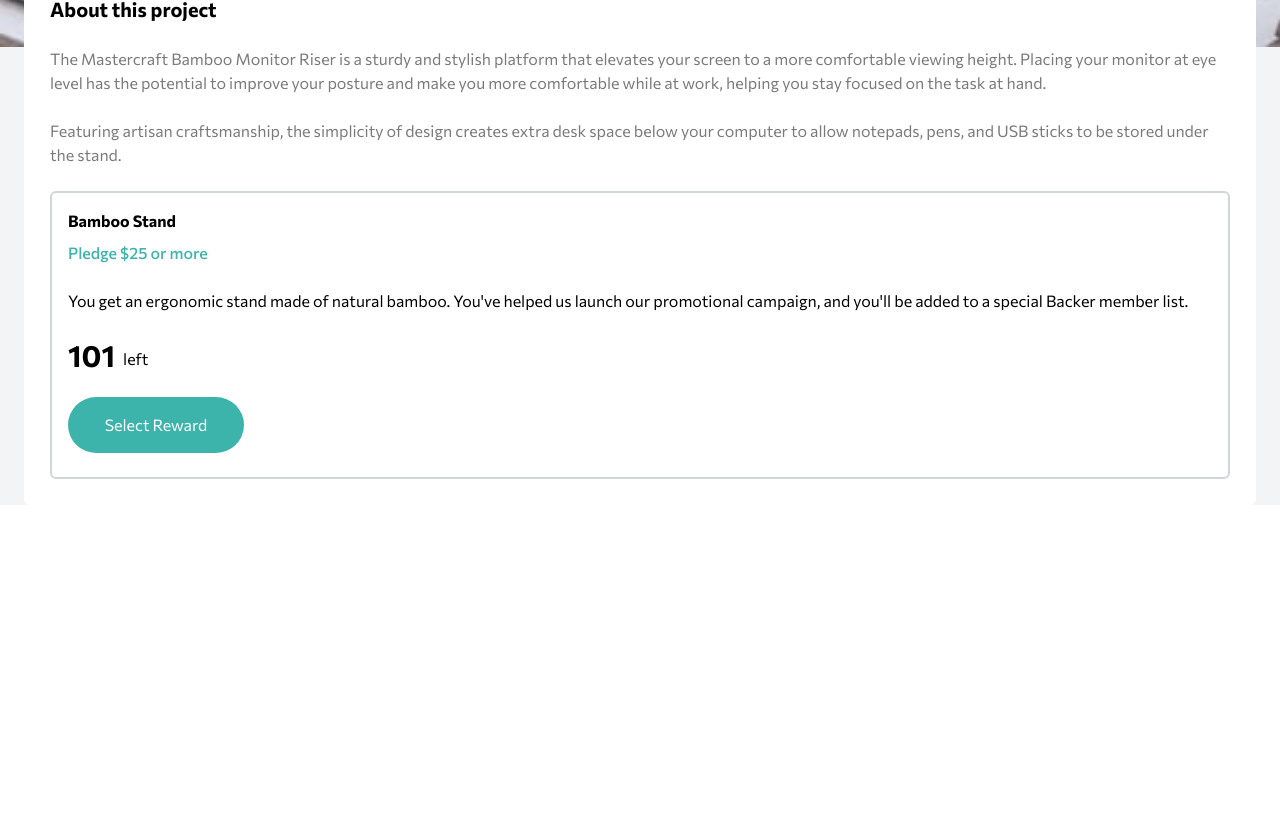
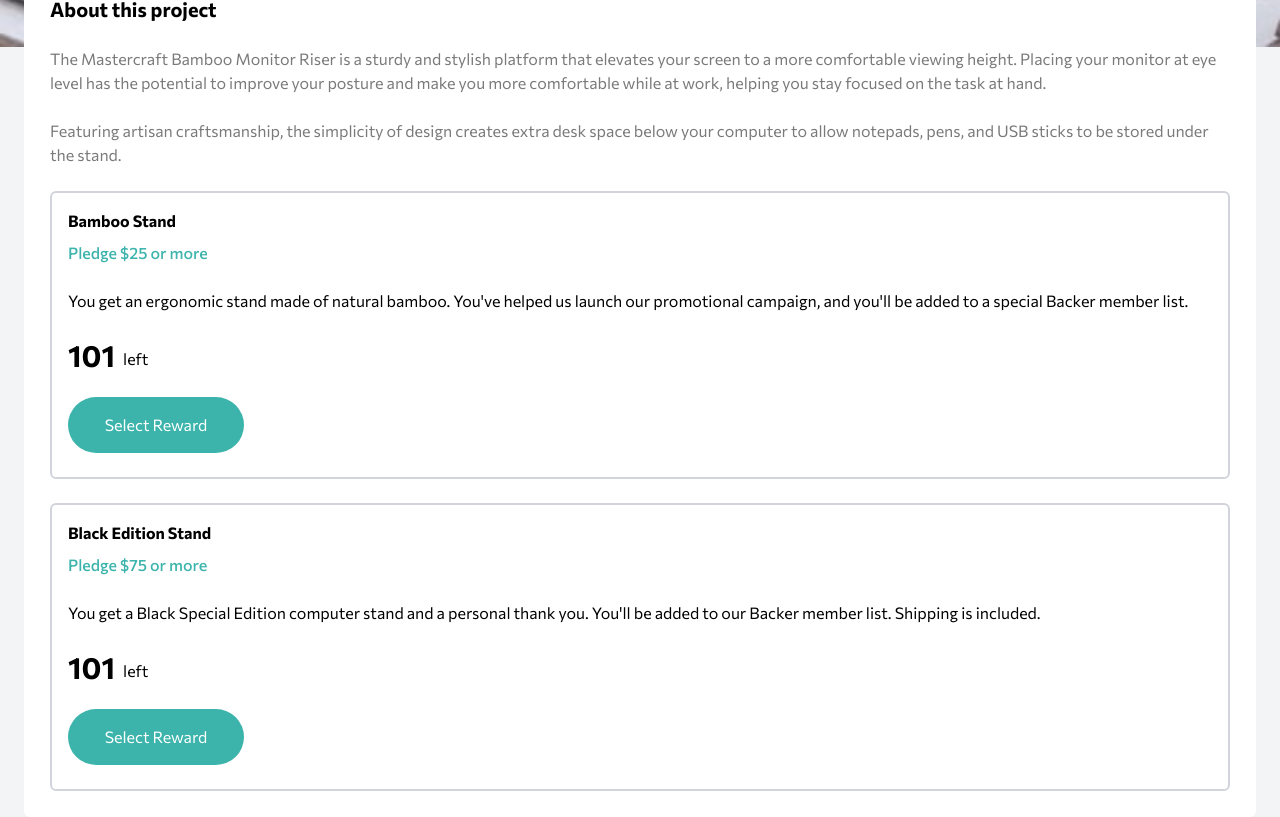
Before and after one commit to AlsoPeters/fm-crowdfunding-product-page, a React (Create React App) app: page / in a window 1280 px wide. Shown: the part 977-1794 px from the top of the page. Before the commit the page ends 1482 px from the top, so only its background shows below. Built offline with nearby package versions, Linux system fonts and the light colour scheme.

Commit message:
fixed mapping pledge card array

```diff
--- a/src/components/PledgeCard.js
+++ b/src/components/PledgeCard.js
@@ -8,13 +8,22 @@
       amount: 'Pledge $25 or more',
       description:
         "You get an ergonomic stand made of natural bamboo. You've helped us launch our promotional campaign, and you'll be added to a special Backer member list.",
-      amount_left: '111',
+      amount_left: '101',
+    },
+    {
+      id: 2,
+      title: 'Black Edition Stand',
+      amount: 'Pledge $75 or more',
+      description:
+        "You get a Black Special Edition computer stand and a personal thank you. You'll be added to our Backer member list. Shipping is included.",
+      amount_left: '64',
     },
   ];
 
   return (
+    <>
+      {pledgeTiers.map((tier) => (
         <div className='px-4 pt-4 pb-6 mb-6 border-2 border-gray-300 rounded-md'>
-      {pledgeTiers.map((tier) => (
           <div key={tier.id}>
             <h1 className='pb-2 font-bold'>{tier.title}</h1>
             <h2 className='pb-6 font-medium text-primary-moderate-cyan'>
@@ -22,12 +31,14 @@
             </h2>
             <p className='pb-6'>{tier.description}</p>
           </div>
-      ))}
+
           <div className='flex pb-6'>
             <div className='text-3xl font-bold '>101</div>
             <div className='content-center pt-2 pl-2 text-base'> left</div>
           </div>
           <button className='text-base font-normal'>Select Reward</button>
         </div>
+      ))}
+    </>
   );
 }
```
Lines whose indentation alone changed are shown as unchanged.
